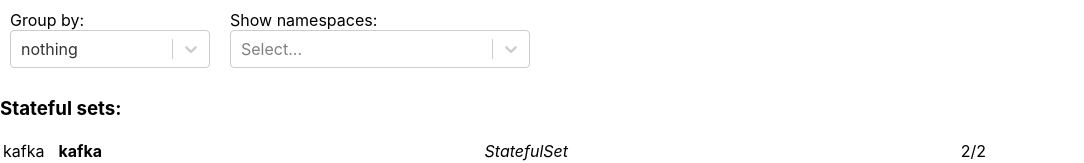
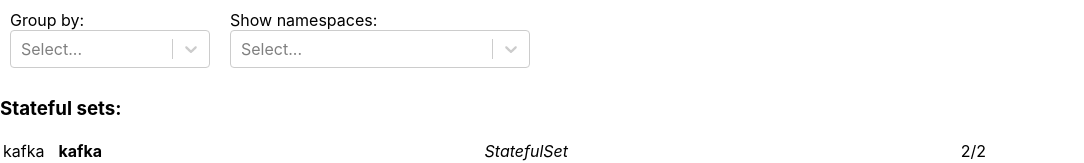
Before and after one commit to chookapp/kubview, a React (Create React App) app: page / in a window 1280 px wide. Shown: the top 163 px of the page, without its empty margins (0-1084 px from the left). Built offline with nearby package versions, Linux system fonts and the light colour scheme.

Commit message:
[master] clearable groupBy
Branch: [master]

```diff
--- a/src/MainScreen.js
+++ b/src/MainScreen.js
@@ -6,7 +6,7 @@ import Select from 'react-select';
 import "./style.css"
 import { StatefullSet, Pod, Pvc, Pv } from './BuildingBlocks';
 
-const groupByOptions = ['nothing', 'node', 'namespace'].map((v) => {return {value: v, label: v} } )
+const groupByOptions = ['node', 'namespace'].map((v) => {return {value: v, label: v} } )
 
 class MainScreen extends React.Component {
 
@@ -16,7 +16,7 @@ class MainScreen extends React.Component {
 
         this.state =
         {
-            groupBy: groupByOptions[0],
+            groupBy: null,
 
             showNamespacesOptions: [],
             showNamespaces: [],
@@ -185,10 +185,12 @@ class MainScreen extends React.Component {
     // returns an array of functions.
     // assuing we group by "node". For each node, we get a function that recives an "item" argument and checks if "item.node" equals that node
     getGroupByFunctions() {
-        if(this.state.groupBy.value === "node")
-            return this.state.data.nodes.map(node => (item => item.node === node ))
-        if(this.state.groupBy.value === "namespace")
-            return this.state.data.namespaces.map(namespace => (item => item.namespace === namespace ))
+        if (this.state.groupBy !== null) {
+            if (this.state.groupBy.value === "node")
+                return this.state.data.nodes.map(node => (item => item.node === node))
+            if (this.state.groupBy.value === "namespace")
+                return this.state.data.namespaces.map(namespace => (item => item.namespace === namespace))
+        }
         return [(item => true)]
     }
 
@@ -214,7 +216,7 @@ class MainScreen extends React.Component {
             <div>
             <div style={{width: "200px", display:"inline-block", padding:"10px"}}>
                 Group by:
-                <Select value={this.state.groupBy} onChange={this.handleGroupByChange} options={groupByOptions}/>
+                <Select value={this.state.groupBy} isClearable onChange={this.handleGroupByChange} options={groupByOptions}/>
             </div>
             <div style={{width: "300px", display:"inline-block", padding:"10px"}}>
                 Show namespaces:
```
